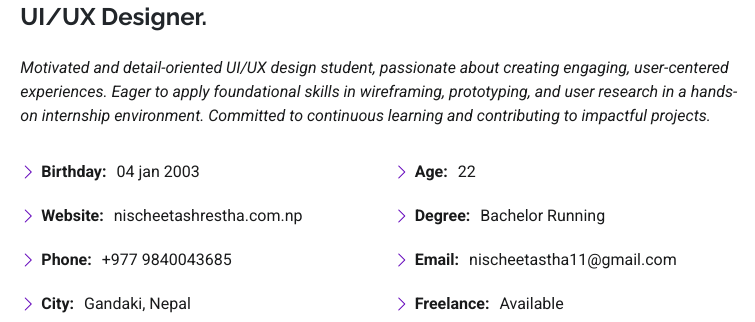
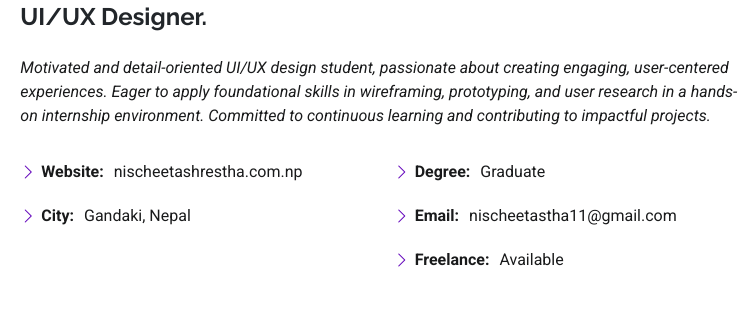
Before and after one commit to nischeeta11/nischeeta11.github.io, a plain HTML site: page index.html in a window 1280 px wide. Shown: the part 995-1317 px from the top of the page, 525-1280 px from the left. Drawn offline with nearby package versions, Linux system fonts and the light colour scheme.

Commit message:
Update index.html

```diff
--- a/index.html
+++ b/index.html
@@ -141,19 +141,19 @@
             <div class="row">
               <div class="col-lg-6">
                 <ul>
-                  <li>
+                 <!-- <li>
                     <i class="bi bi-chevron-right"></i>
                     <strong>Birthday:</strong> <span>04 jan 2003</span>
-                  </li>
+                  </li> -->
                   <li>
                     <i class="bi bi-chevron-right"></i>
                     <strong>Website:</strong>
                     <span>nischeetashrestha.com.np</span>
                   </li>
-                  <li>
+                 <!--  <li>
                     <i class="bi bi-chevron-right"></i>
                     <strong>Phone:</strong> <span>+977 9840043685</span>
-                  </li>
+                  </li>-->
                   <li>
                     <i class="bi bi-chevron-right"></i>
                     <strong>City:</strong> <span>Gandaki, Nepal</span>
@@ -162,13 +162,13 @@
               </div>
               <div class="col-lg-6">
                 <ul>
-                  <li>
+                  <!-- <li>
                     <i class="bi bi-chevron-right"></i> <strong>Age:</strong>
                     <span>22</span>
-                  </li>
+                  </li>-->
                   <li>
                     <i class="bi bi-chevron-right"></i>
-                    <strong>Degree:</strong> <span>Bachelor Running</span>
+                    <strong>Degree:</strong> <span>Graduate</span>
                   </li>
                   <li>
                     <i class="bi bi-chevron-right"></i>
```
